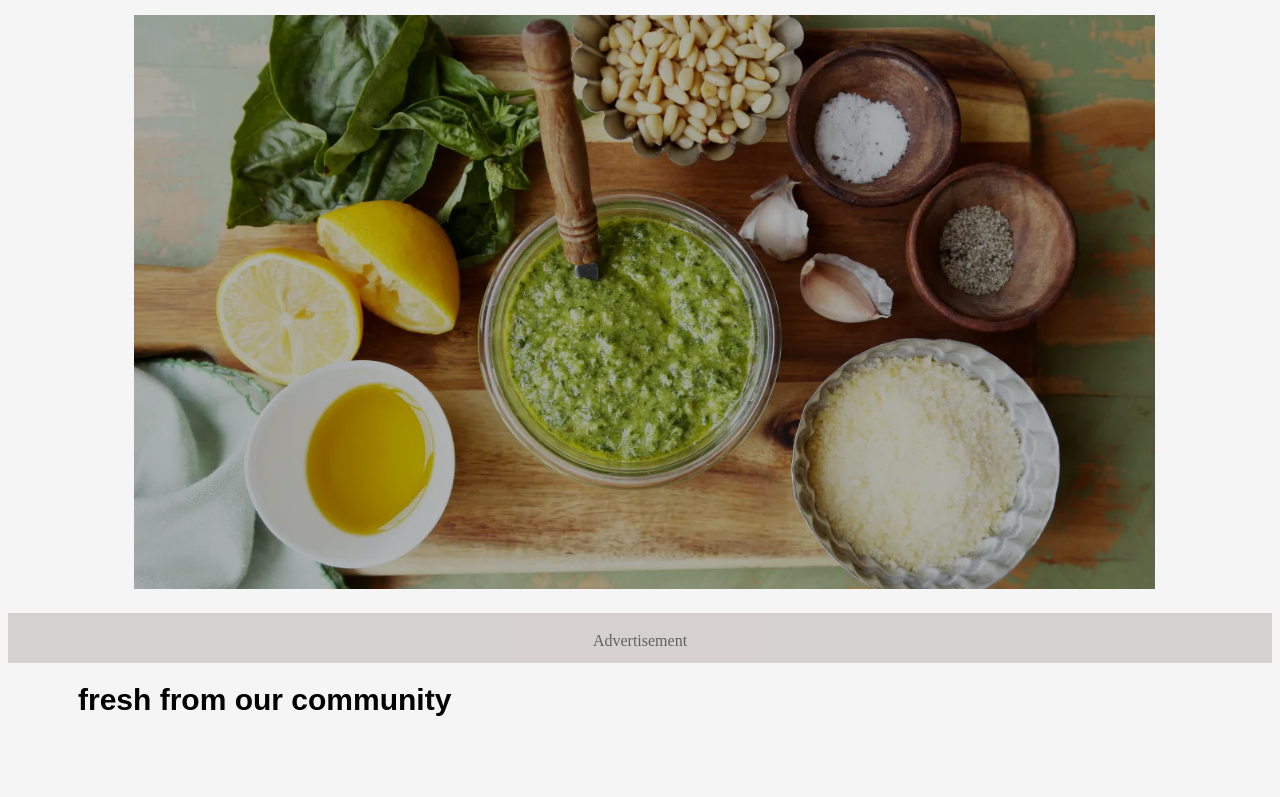
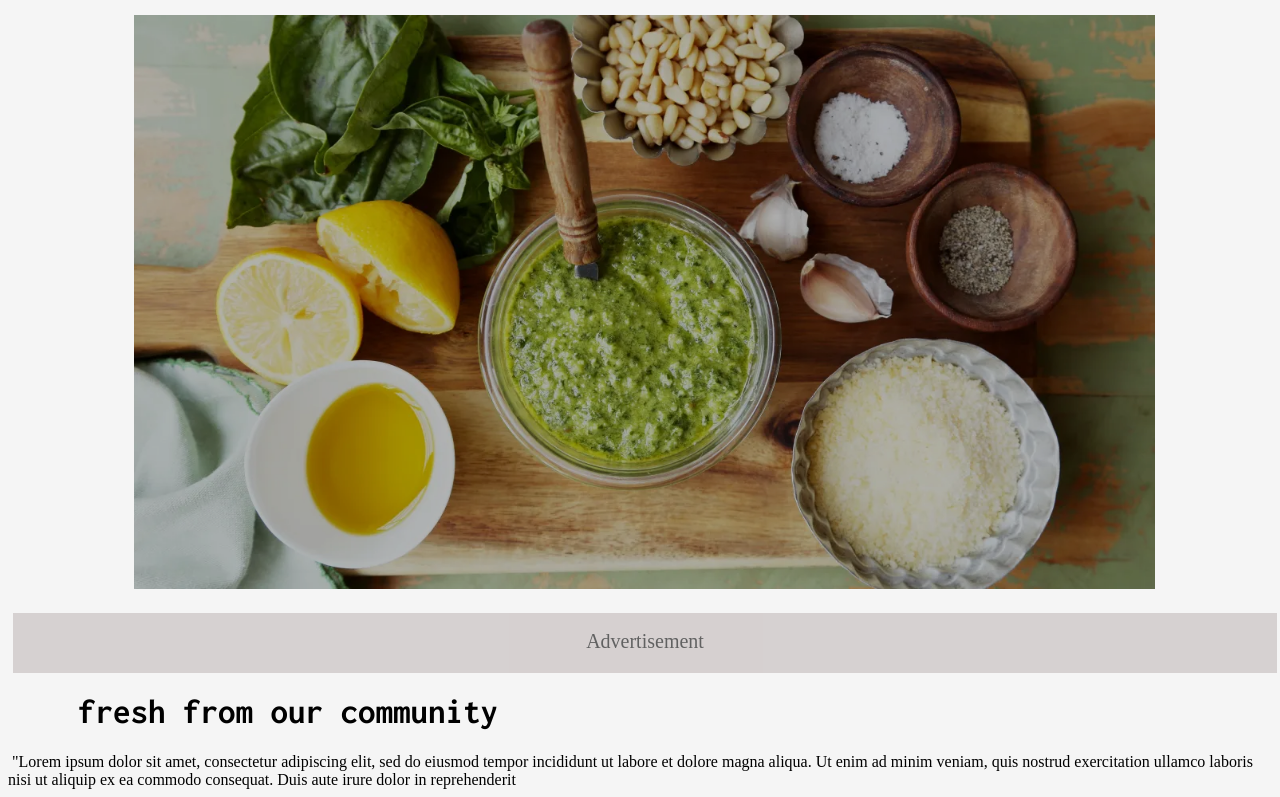
Before and after one commit to circle-invitability/Educa, a plain HTML site: page index.html in a window 1280 px wide. Shown: the part 701-1498 px from the top of the page. Before the commit the page ends 1438 px from the top, so only its background shows below. Drawn offline with Linux system fonts and the light colour scheme; a web font is replaced by a local one.

Commit message:
2nd change

```diff
--- a/index.html
+++ b/index.html
@@ -10,6 +10,10 @@
   <meta name="author" content="dalfa">
   <title>replit</title>
   <link href="style.css" rel="stylesheet" type="text/css" />
+
+  <style>
+    @import url('https://fonts.googleapis.com/css2?family=Baskervville+SC&family=Inconsolata:wght@200..900&display=swap');
+    </style>
   <style>
     @import url('https://fonts.googleapis.com/css2?family=New+Amsterdam&display=swap');
   </style>
@@ -176,7 +180,12 @@
 
 <h1 class="first-text">fresh from our community</h1>
 
-
+<div community-comment>
+<div class="comment">
+  <img src="img/person1" alt="">
+  <span>"Lorem ipsum dolor sit amet, consectetur adipiscing elit, sed do eiusmod tempor incididunt ut labore et dolore magna aliqua. Ut enim ad minim veniam, quis nostrud exercitation ullamco laboris nisi ut aliquip ex ea commodo consequat. Duis aute irure dolor in reprehenderit</span>
+  </div>
+  </div>
     <script src="script.js"></script>
 </body>
 
--- a/style.css
+++ b/style.css
@@ -126,10 +126,6 @@ li.dropdown {
 
 }
 
-@media (max-width: 600px) {
-  max-width: 100%;
-  height: auto;
-}
 
 div.home-content {
   max-width: 80%;
@@ -210,14 +206,17 @@ div.line {
 div.advert-line {
  background: rgb(194, 185, 185);
  text-align: center;
+ font-size: 20px;
  width: 100%;
- height: 50px;
+ height: 60px;
  margin-top: 1.25rem;
- padding-top: 1.2rem;
+ padding-top: 1.1rem;
+ margin-left: 5px;
  opacity: 0.6;
 }
 h1.first-text {
-  font-family: "Oswald", sans-serif;
+  font-family: "Inconsolata", monospace;
   padding-left: 70px;
-  font-size: 30px;
+  font-size: 35px;
+  margin-top: 20px;
 }
```
Also changed, not shown: note.md (+5 -0 lines).
